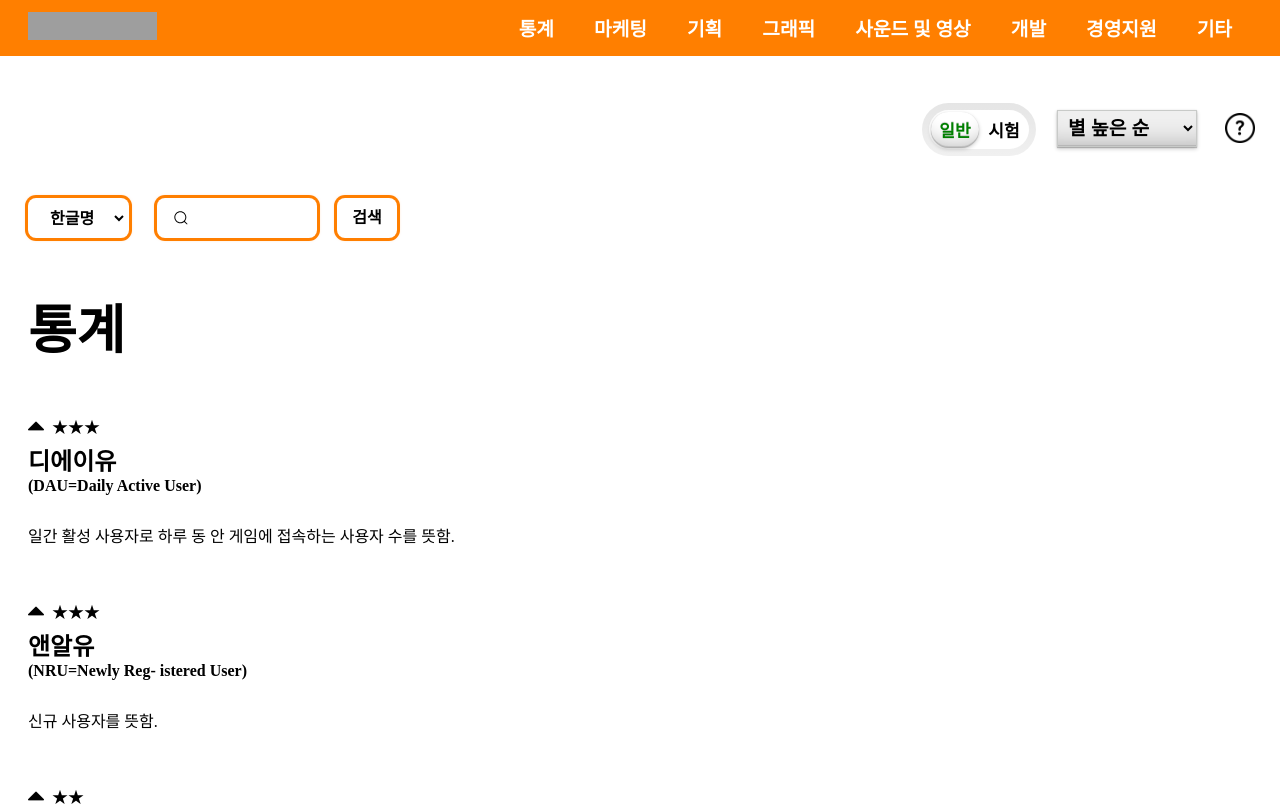
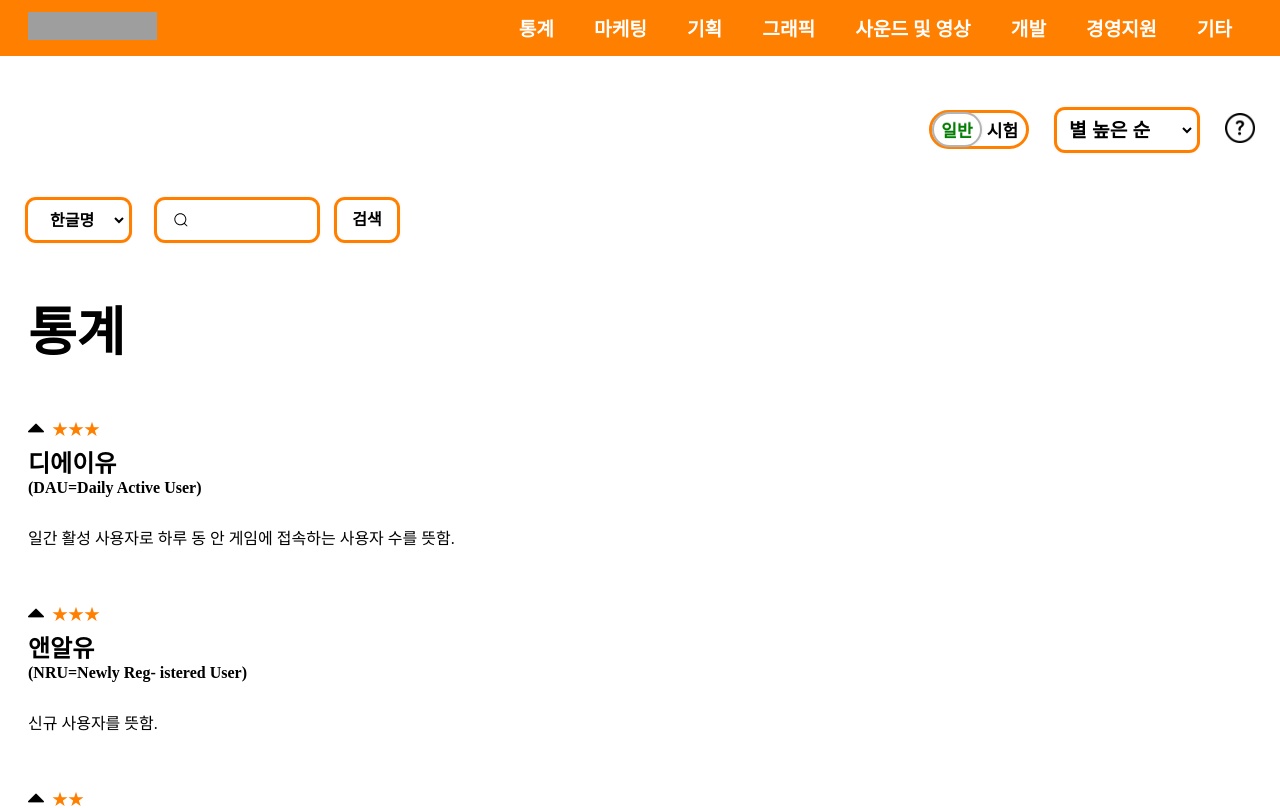
Before and after one commit to shdomi8599/tech-note, a Next.js app: page / in a window 1280 px wide. Shown: the top 808 px of the page. Built offline with nearby package versions, Linux system fonts and the light colour scheme; grey boxes are pictures that could not be loaded.

Commit message:
style : .star, select, main color로 변경

```diff
--- a/components/DataContent.tsx
+++ b/components/DataContent.tsx
@@ -76,6 +76,7 @@ const DataContentBox = styled.div<DataContentBoxProps>`
 
       .star {
         margin-left: 24px;
+        color: var(--main-color);
       }
 
       .drop_btn {
--- a/components/Filter.tsx
+++ b/components/Filter.tsx
@@ -27,7 +27,11 @@ const Filter = () => {
         </label>
       </div>
       <div>
-        <select value={option} onChange={changeOption}>
+        <select
+          className="search-content"
+          value={option}
+          onChange={changeOption}
+        >
           <optgroup label="중요">
             <option value="high">별 높은 순</option>
             <option value="low">별 낮은 순</option>
@@ -84,8 +88,6 @@ const FilterBox = styled.div`
       font-size: 1.2rem;
       padding: 6px;
       font-weight: 600;
-      box-shadow: var(--boxshadow);
-      border: 1px solid #c8cac8;
     }
   }
 
--- a/components/Search.tsx
+++ b/components/Search.tsx
@@ -41,6 +41,7 @@ const SearchBox = styled.form`
   margin-top: 50px;
   display: flex;
   width: 100%;
+  padding-left: 28px;
 
   @media (max-width: 470px) {
     flex-direction: column;
--- a/pages/index.tsx
+++ b/pages/index.tsx
@@ -37,7 +37,6 @@ const Main = styled.main`
   padding: 90px calc((100% - 1400px) / 2);
 
   #search-box {
-    padding-left: 28px;
     margin-bottom: 20px;
   }
 `;
--- a/styles/App.css
+++ b/styles/App.css
@@ -7,13 +7,10 @@
 
 :root {
   --main-color: #ff7f00;
-  --boxshadow: 0 1px 1px 0 rgba(0, 0, 0, 0.2), 0 2px 4px 0 rgba(0, 0, 0, 0.2),
-    0 -1px 0 0 rgba(0, 0, 0, 0.1) inset,
-    0 -1.31em 1.31em -1.31em rgba(0, 0, 0, 0.3) inset,
-    0 0 1px 0 rgba(0, 0, 0, 0.1);
+  --boxshadow: 0 0 4px var(--main-color), 0 0 0 3px var(--main-color);
 }
 
-/* The switch - the box around the slider */
+/* 일반/시험 mode 버튼 */
 .switch {
   font-size: 17px;
   position: relative;
@@ -22,7 +19,6 @@
   height: 2em;
 }
 
-/* 슬라이드 디스플레이 버튼 */
 .slider {
   position: absolute;
   cursor: pointer;
@@ -38,13 +34,14 @@
   justify-content: space-around;
   align-items: center;
   transition: 0.4s;
+  border: 3px solid var(--main-color);
 }
 
 .slider:before {
   position: absolute;
   content: "일반";
-  height: 90%;
-  width: 48%;
+  height: 91%;
+  width: 49%;
   left: 2%;
   border-radius: 20px;
   background-color: white;
@@ -52,7 +49,7 @@
   display: grid;
   align-content: center;
   justify-content: center;
-  box-shadow: var(--boxshadow);
+  box-shadow: 0 0 4px rgb(180, 180, 180), 0 0 0 2px rgb(180, 180, 180);
   text-shadow: 0 -1px 0 rgba(0, 0, 0, 0.15);
   transition: 0.4s;
 }
@@ -64,12 +61,6 @@
   left: -7px;
   right: -7px;
   bottom: -7px;
-  border-radius: 1.71em;
-  background-image: linear-gradient(
-    0deg,
-    rgba(0, 0, 0, 0.06),
-    rgba(0, 0, 0, 0.1)
-  );
   z-index: -1;
 }
 
```
